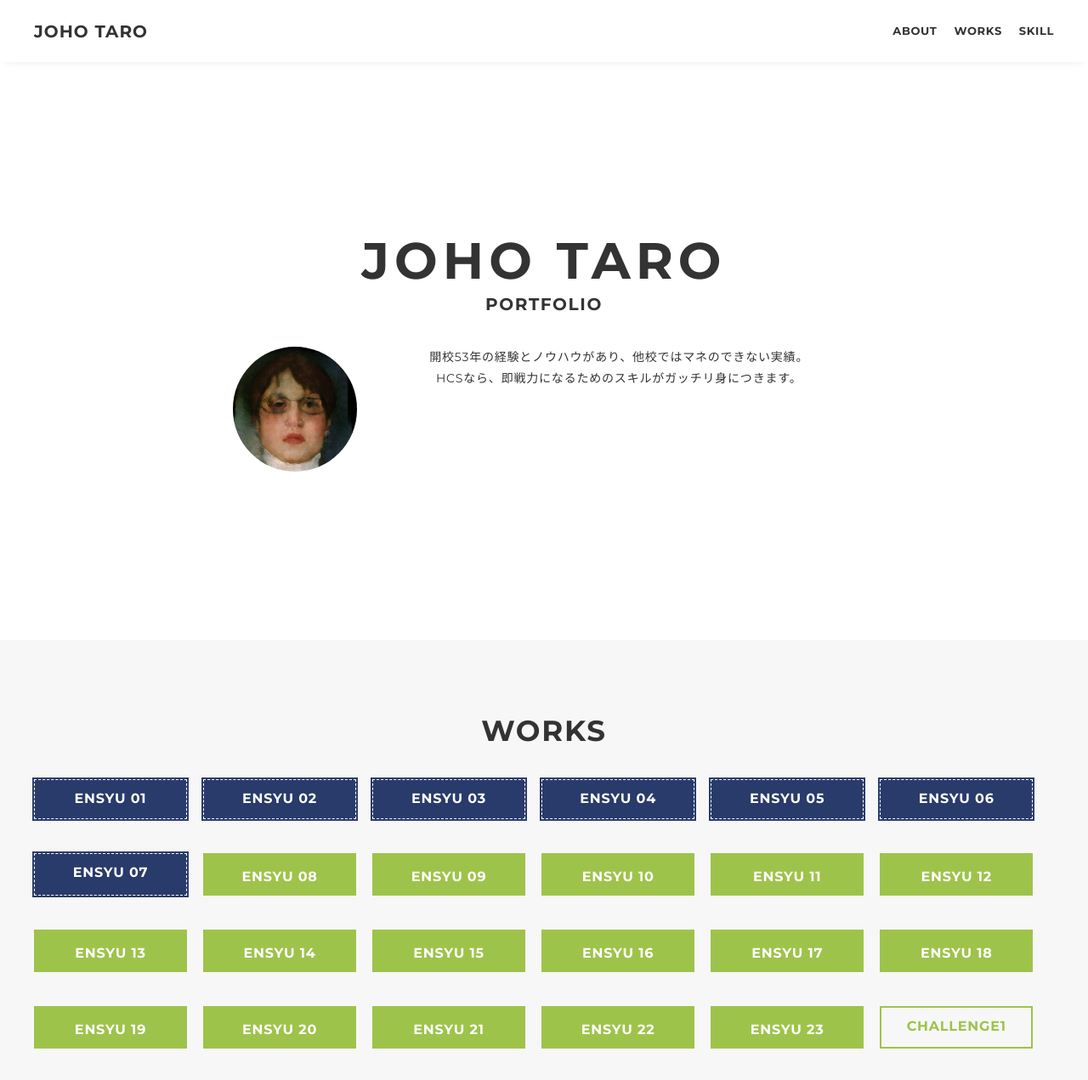
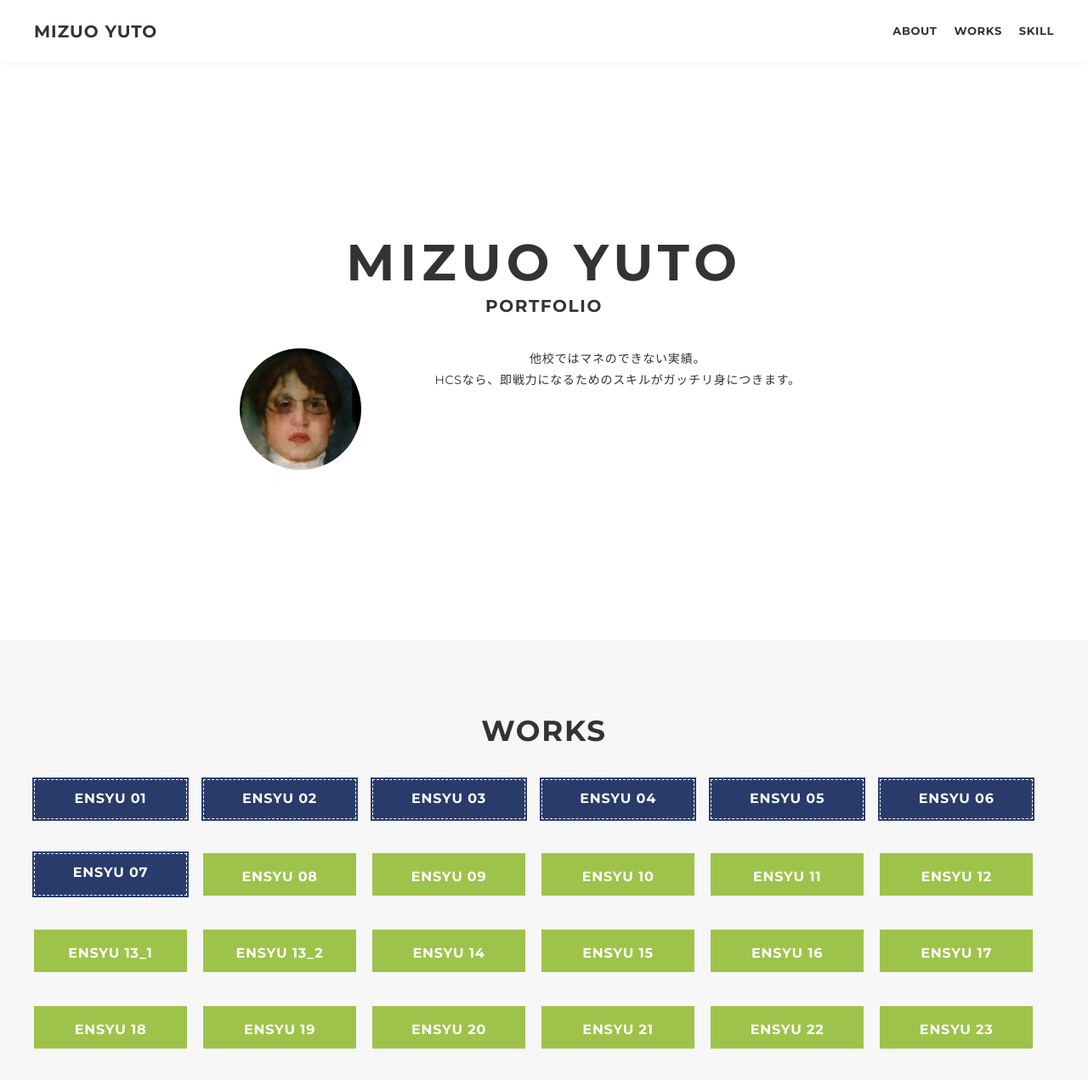
Before and after one commit to yuuto-mizuo-github/S1A327, a plain HTML site: page index.html in a window 1280 px wide. Shown: the top 1271 px of the page at 85% size. Drawn offline with nearby package versions, Linux system fonts and the light colour scheme.

Commit message:
Add files via upload

```diff
--- a/index.html
+++ b/index.html
@@ -20,7 +20,7 @@
 		<header class="header ">
 			<div class="inner">
 				<h1 class="header-logo">
-					<a href=".">JOHO TARO</a>
+					<a href=".">MIZUO YUTO</a>
 				</h1>
 				<nav class="header-nav">
 					<ul class="header-nav-list">
@@ -36,14 +36,14 @@
 			<!-- main-visual -->
 			<div class="main-visual" id="about">
 				<div class="main-visual-inner">
-					<p class="main-visual-title">JOHO TARO</p>
+					<p class="main-visual-title">MIZUO YUTO</p>
 					<p class="main-visual-subtitle">PORTFOLIO</p>
 					<div class="main-visual-profile">
 						<p class="main-visual-img">
 							<img src="portfolio/img/profile.png" alt="自画像" />
 						</p>
 						<p class="main-visual-text">
-							開校53年の経験とノウハウがあり、<br class="sp-only">他校ではマネのできない実績。<br>
+							<br class="sp-only">他校ではマネのできない実績。<br>
 							HCSなら、即戦力になるためのスキルが<br class="sp-only">ガッチリ身につきます。<br>
 						</p>
 					</div>
@@ -67,7 +67,8 @@
 						<a class="works-item btn-open" href="ensyu/10.html">ENSYU 10</a>
 						<a class="works-item btn-open" href="ensyu/11.html">ENSYU 11</a>
 						<a class="works-item btn-open" href="ensyu/12.html">ENSYU 12</a>
-						<a class="works-item btn-open" href="ensyu/13.html">ENSYU 13</a>
+						<a class="works-item btn-open circle" href="ensyu/13_1.html">ENSYU 13_1</a>
+						<a class="works-item btn-open sample4 " href="ensyu/13_2.html">ENSYU 13_2</a>
 						<a class="works-item btn-open" href="ensyu/14.html">ENSYU 14</a>
 						<a class="works-item btn-open" href="ensyu/15.html">ENSYU 15</a>
 						<a class="works-item btn-open" href="ensyu/16.html">ENSYU 16</a>
@@ -134,7 +135,7 @@
 		</main>
 		<!-- footer -->
 		<footer class="footer">
-			<div class="copyright">&copy; HCS ITシステム科.</div>
+			<div class="copyright">&copy; HCS システムエンジニア科.</div>
 		</footer>
 		<!-- /footer -->
 	</div>
```
